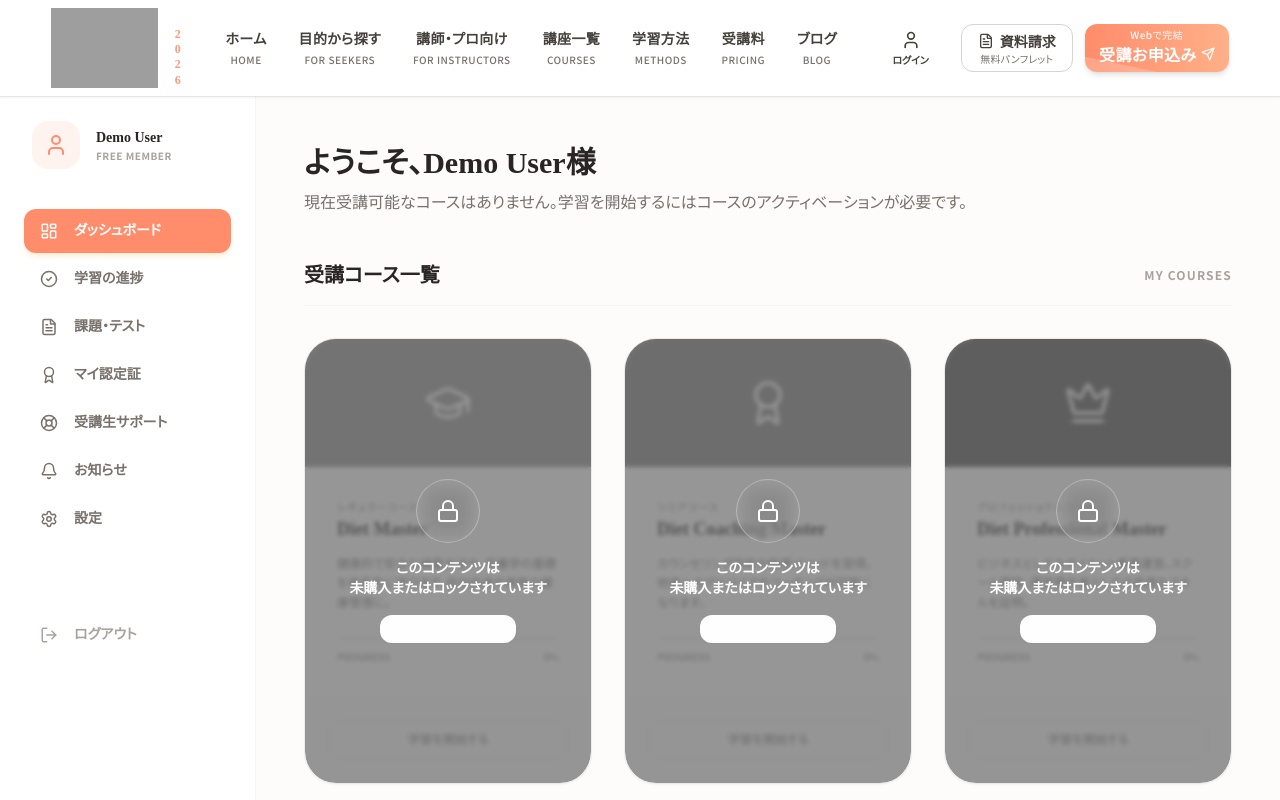
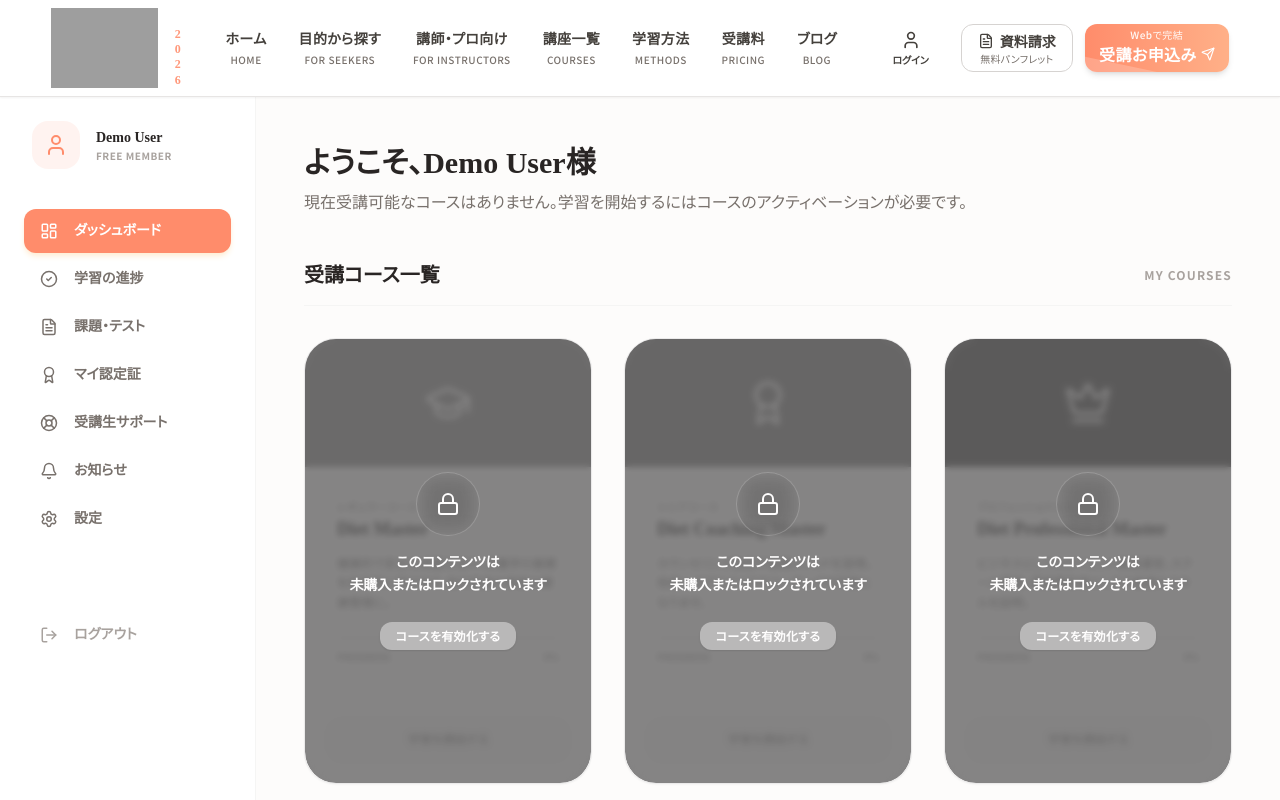
Before and after one commit to davidryuky/Diet-Academy-2026-V2, a React (Vite) app: page /#/member-area in a window 1280 px wide. Shown: the top 800 px of the page. Built offline with nearby package versions, Linux system fonts and the light colour scheme; grey boxes are pictures that could not be loaded; a web font is replaced by a local one.

Commit message:
feat(member): Improve locked course card visuals and button
Enhances the appearance of locked course cards with a more refined overlay and button styling. This change improves the user experience by clearly indicating locked content and providing a more prominent call to action.

```diff
--- a/pages/member/components/MemberCourseCard.tsx
+++ b/pages/member/components/MemberCourseCard.tsx
@@ -21,18 +21,23 @@ export const MemberCourseCard: React.FC<MemberCourseCardProps> = ({ course, isLo
     >
       {/* Locked Overlay */}
       {isLocked && (
-        <div className="absolute inset-0 bg-stone-900/60 backdrop-blur-[2px] z-20 flex flex-col items-center justify-center text-center p-6 transition-opacity group-hover:opacity-80">
-          <div className="w-16 h-16 bg-white/20 backdrop-blur-md rounded-full flex items-center justify-center text-white mb-4 border border-white/30">
+        <div className="absolute inset-0 bg-stone-900/70 backdrop-blur-[3px] z-20 flex flex-col items-center justify-center text-center p-6 transition-opacity group-hover:opacity-90">
+          <div className="w-16 h-16 bg-white/10 backdrop-blur-md rounded-full flex items-center justify-center text-white mb-4 border border-white/20">
             <Lock size={24} />
           </div>
-          <div className="text-white font-bold text-sm mb-4 font-serif-jp">
+          <div className="text-white font-bold text-sm mb-6 font-serif-jp leading-relaxed">
             このコンテンツは<br />未購入またはロックされています
           </div>
+          {/*
+            Removido o override 'bg-white text-stone-900' que causava conflito.
+            Agora usa o padrão 'orange' (Coral com Texto Branco) que tem contraste
+            perfeito sobre o fundo escuro do overlay.
+          */}
           <Button
             size="sm"
             variant="orange"
-            className="bg-white text-stone-900 hover:bg-stone-100"
             onClick={() => navigate('/pricing')}
+            className="shadow-lg shadow-black/20"
           >
             コースを有効化する
           </Button>
@@ -73,8 +78,8 @@ export const MemberCourseCard: React.FC<MemberCourseCardProps> = ({ course, isLo
           disabled={isLocked}
           className={`w-full py-2.5 rounded-xl border font-bold text-xs font-serif-jp transition-all ${
             isLocked
-            ? 'border-stone-200 text-stone-400 cursor-not-allowed'
-            : 'border-[#FF8C6B] text-[#FF8C6B] hover:bg-[#FF8C6B] hover:text-white'
+            ? 'border-stone-200 text-stone-500 bg-stone-100/50 cursor-not-allowed opacity-60'
+            : 'border-[#FF8C6B] text-[#FF8C6B] hover:bg-[#FF8C6B] hover:text-white bg-white shadow-sm'
           }`}
         >
           {isLocked ? '学習を開始する' : '受講を継続する'}
```
